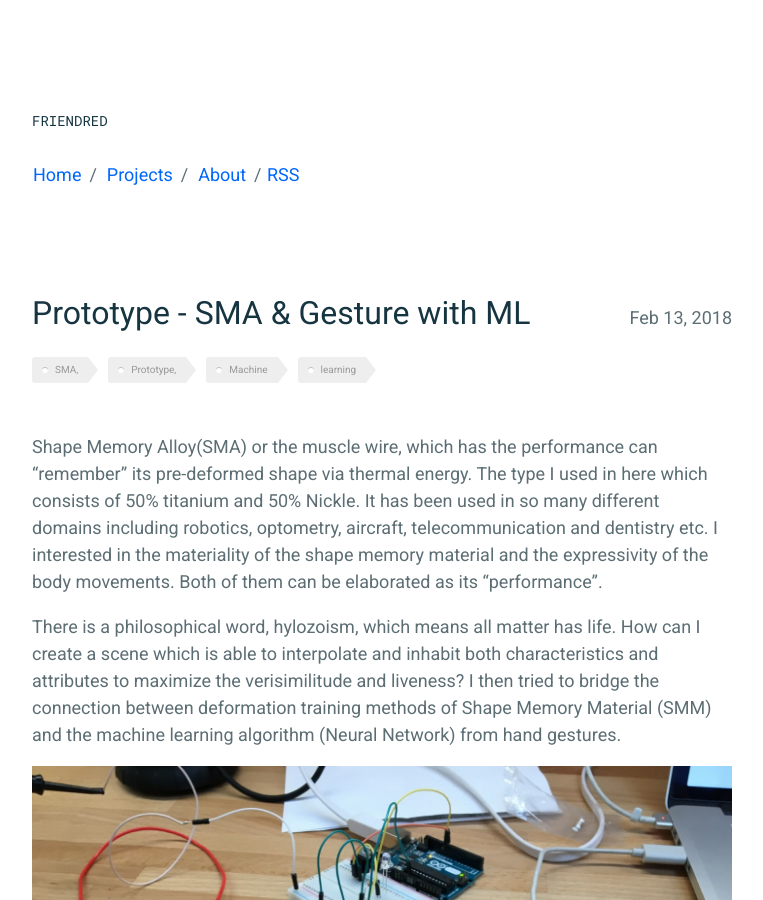
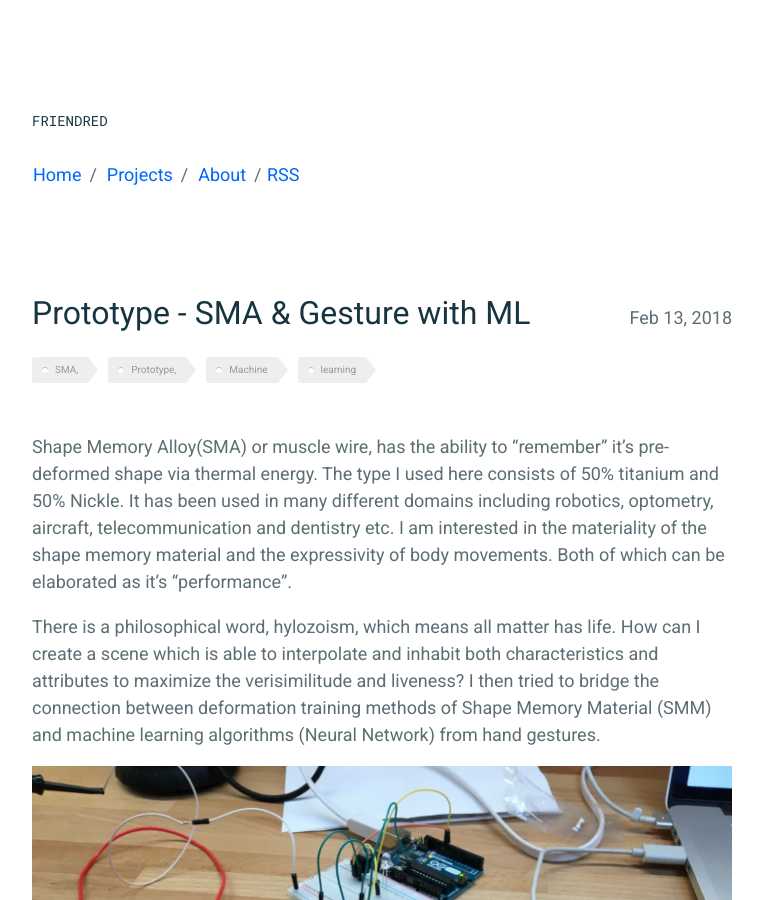
Before and after one commit to apadonovan/friendred_blog, a Jekyll site: the page built from _posts/2018-02-13-prototype-SMA-Machine-learning.md, in a window 1280 px wide and 900 px high. Shown: the whole window, without its empty margins (258-1021 px from the left). Built offline with Jekyll 4.4.1, drawn with Linux system fonts in a browser that asks for light colours.

Commit message:
Update 2018-02-13-prototype-SMA-Machine-learning.md

```diff
--- a/_posts/2018-02-13-prototype-SMA-Machine-learning.md
+++ b/_posts/2018-02-13-prototype-SMA-Machine-learning.md
@@ -8,9 +8,9 @@ tags: SMA, Prototype, Machine learning
 comments: true
 ---
 
-Shape Memory Alloy(SMA) or the muscle wire, which has the performance can “remember” its pre-deformed shape via thermal energy. The type I used in here which consists of 50% titanium and 50% Nickle. It has been used in so many different domains including robotics, optometry, aircraft, telecommunication and dentistry etc. I interested in the materiality of the shape memory material and the expressivity of the body movements. Both of them can be elaborated as its “performance”.
+Shape Memory Alloy(SMA) or muscle wire, has the ability to “remember” it's pre-deformed shape via thermal energy. The type I used here consists of 50% titanium and 50% Nickle. It has been used in many different domains including robotics, optometry, aircraft, telecommunication and dentistry etc. I am interested in the materiality of the shape memory material and the expressivity of body movements. Both of which can be elaborated as it's “performance”.
 
-There is a philosophical word, hylozoism, which means all matter has life. How can I create a scene which is able to interpolate and inhabit both characteristics and attributes to maximize the verisimilitude and liveness? I then tried to bridge the connection between deformation training methods of Shape Memory Material (SMM) and the machine learning algorithm (Neural Network) from hand gestures.
+There is a philosophical word, hylozoism, which means all matter has life. How can I create a scene which is able to interpolate and inhabit both characteristics and attributes to maximize the verisimilitude and liveness? I then tried to bridge the connection between deformation training methods of Shape Memory Material (SMM) and machine learning algorithms (Neural Network) from hand gestures.
 
 <img src="/friendred_blog/assets/images/sma-w-bouble.jpeg">
 
```
